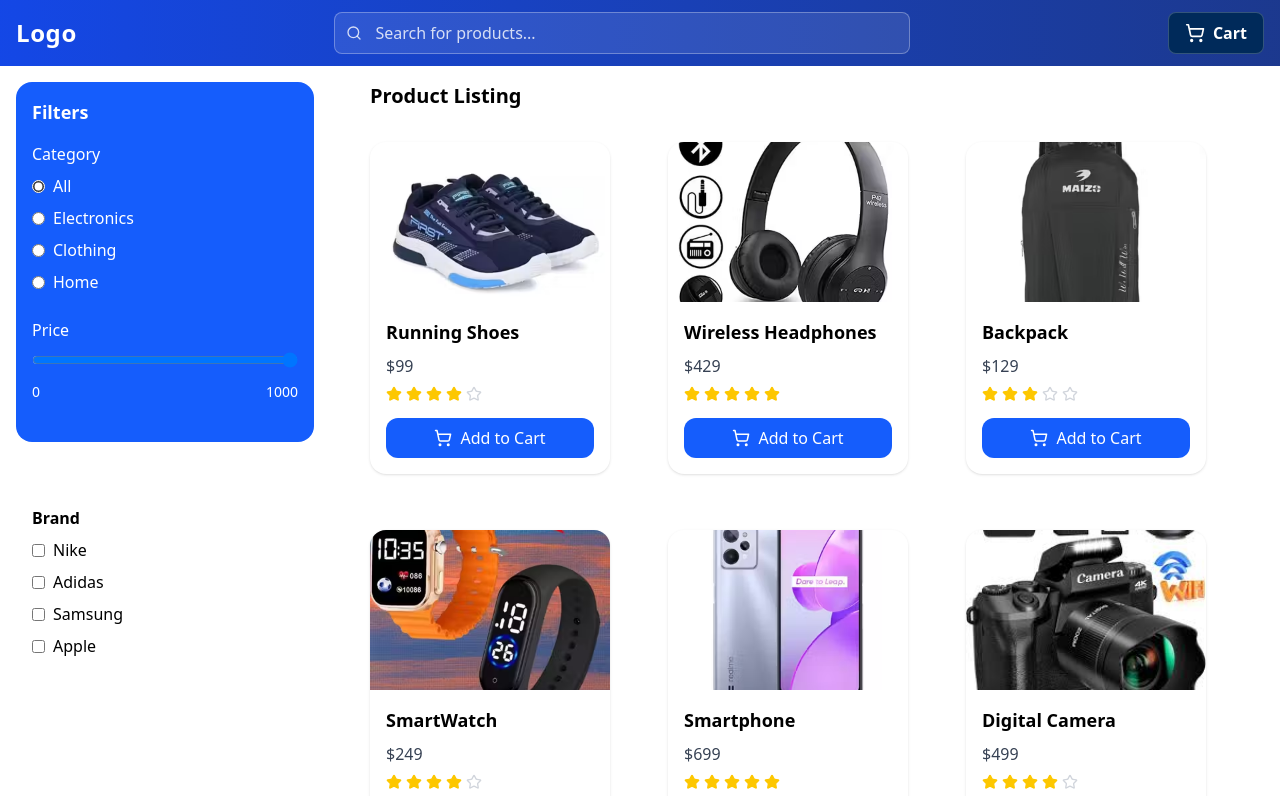
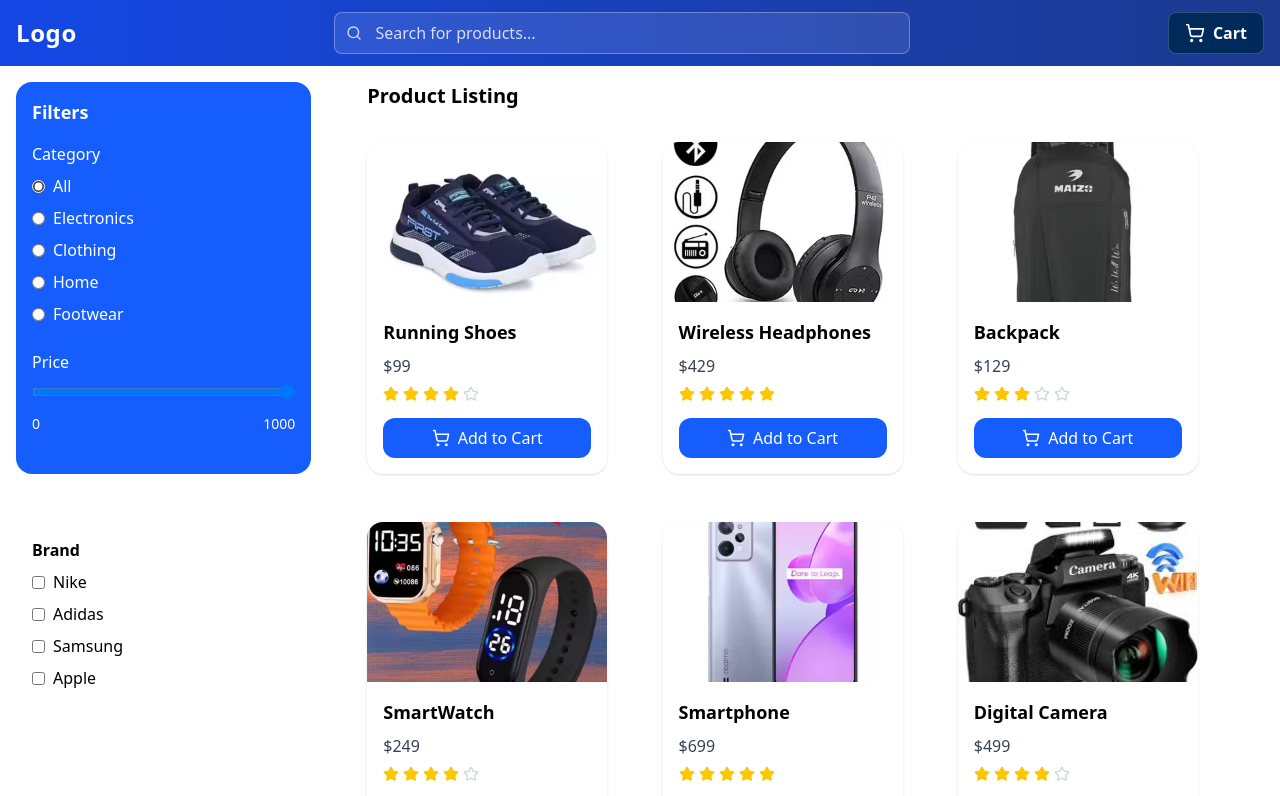
Before and after one commit to rohit-1624/whatbytes-ecommerce, a Next.js app: page / in a window 1280 px wide. Shown: the top 796 px of the page. Built offline with nearby package versions, Linux system fonts and the light colour scheme.

Commit message:
search fiter logic added

```diff
--- a/components/Header.jsx
+++ b/components/Header.jsx
@@ -1,21 +1,28 @@
 "use client";
 import { useMemo } from "react";
 import { ShoppingCart, Search } from "lucide-react";
+import { useDispatch } from "react-redux";
+import { setSearchQuery } from "@/redux/slices/productSlice";
 
 const Header = ({ cartCount = 0 }) => {
-  // clamp badge (no negative)
+  const dispatch = useDispatch();
+
   const count = useMemo(() => Math.max(0, Number(cartCount) || 0), [cartCount]);
+
+  const handleSearch = (e) => {
+    dispatch(setSearchQuery(e.target.value));
+  };
 
   return (
     <header className="w-full">
       <div className="bg-gradient-to-r from-blue-700 to-blue-900">
         <div className="mx-auto max-w-7xl px-4 py-3 flex items-center gap-4">
-          {/* Logo (left) */}
+          {/* Logo */}
           <div className="text-white font-semibold text-2xl tracking-wide select-none">
             Logo
           </div>
 
-          {/* Center search (kept centered using flex grow + max width) */}
+          {/* Search */}
           <div className="flex-1 flex justify-center">
             <div className="relative w-full max-w-xl">
               <span className="absolute left-3 top-1/2 -translate-y-1/2">
@@ -25,6 +32,7 @@ const Header = ({ cartCount = 0 }) => {
                 type="text"
                 placeholder="Search for products..."
                 aria-label="Search products"
+                onChange={handleSearch}
                 className="w-full rounded-lg bg-white/10 placeholder-white/80 text-white
                            pl-10 pr-4 py-2 outline-none border border-white/30
                            focus:border-white/60 focus:ring-0"
@@ -32,7 +40,7 @@ const Header = ({ cartCount = 0 }) => {
             </div>
           </div>
 
-          {/* Cart (right) */}
+          {/* Cart */}
           <button
             type="button"
             className="relative inline-flex items-center gap-2 rounded-lg px-4 py-2
--- a/components/ProductPage.jsx
+++ b/components/ProductPage.jsx
@@ -1,32 +1,28 @@
 "use client";
 import { useState } from "react";
-import Link from "next/link";   // 👈 yeh import karo
+import Link from "next/link";
 import { Star, ShoppingCart } from "lucide-react";
+import { useSelector } from "react-redux";
+import { selectFilteredProducts } from "@/redux/slices/productSlice";  // 👈 selector import
 
 const ProductPage = () => {
   const [category, setCategory] = useState("All");
   const [price, setPrice] = useState([1000]);
 
-  const categories = ["All", "Electronics", "Clothing", "Home"];
+  const categories = ["All", "Electronics", "Clothing", "Home", "Footwear"];
   const brands = ["Nike", "Adidas", "Samsung", "Apple"];
 
-const products = [
-  { id: 1, title: "Running Shoes", price: 99, category: "Footwear", image: "/images/shoes.avif", rating: 4, desc: "Comfortable running shoes for everyday use." },
-  { id: 2, title: "Wireless Headphones", price: 429, category: "Electronics", image: "/images/headphone.avif", rating: 5, desc: "Noise-cancelling headphones with long battery life." },
-  { id: 3, title: "Backpack", price: 129, category: "Home", image: "/images/backpack.avif", rating: 3, desc: "Durable backpack suitable for travel and work." },
-  { id: 4, title: "SmartWatch", price: 249, category: "Electronics", image: "/images/smartwatch.avif", rating: 4, desc: "Smartwatch with health tracking features." },
-  { id: 5, title: "Smartphone", price: 699, category: "Electronics", image: "/images/smartphone.avif", rating: 5, desc: "Latest smartphone with high-performance camera." },
-  { id: 6, title: "Digital Camera", price: 499, category: "Electronics", image: "/images/camera.jfif", rating: 4, desc: "High resolution digital camera for photography." },
-  { id: 7, title: "T-shirt", price: 29, category: "Clothing", image: "/images/tshirt.avif", rating: 4, desc: "Casual cotton t-shirt available in multiple sizes." }
-];
+  // 👇 Redux se products laa rahe hain (already search filter apply hai)
+  const searchedProducts = useSelector(selectFilteredProducts);
 
-  const filteredProducts = products.filter(
+  // Extra filter category + price
+  const filteredProducts = searchedProducts.filter(
     (p) => (category === "All" || p.category === category) && p.price <= price[0]
   );
 
   return (
     <div className="flex flex-col md:flex-row gap-6 p-4">
-      {/* Sidebar ... (same as your code) */}
+      {/* Sidebar */}
       <div className="md:w-3/12 flex flex-col gap-12 ">
         <div className="bg-blue-600 text-white p-4 rounded-2xl">
           <h2 className="text-lg font-semibold mb-4">Filters</h2>
@@ -69,8 +65,6 @@ const products = [
           </div>
         </div>
 
-
-
         {/* Brand */}
         <div className="bg-white text-black p-4 rounded-2xl">
           <div>
@@ -90,8 +84,9 @@ const products = [
       {/* Main Product Grid */}
       <div className="md:w-9/12 ml-8">
         <p className="text-black text-xl font-bold mb-8">Product Listing</p>
-        <div className="grid grid-cols-1 sm:grid-cols-2 lg:grid-cols-3 space-x-28 space-y-14">
-          {filteredProducts.map((product) => (
+        <div className="grid grid-cols-1 sm:grid-cols-2 lg:grid-cols-3 space-x-25 space-y-12">
+          {filteredProducts.length > 0 ? (
+            filteredProducts.map((product) => (
               <Link key={product.id} href={`/products/${product.id}`}>
                 <div className="bg-white w-60 shadow rounded-2xl overflow-hidden flex flex-col cursor-pointer hover:scale-105 transition">
                   <img src={product.image} alt={product.title} className="h-40 w-full object-cover" />
@@ -117,7 +112,10 @@ const products = [
                   </div>
                 </div>
               </Link>
-          ))}
+            ))
+          ) : (
+            <p className="text-gray-500">No products found.</p>
+          )}
         </div>
       </div>
     </div>
--- a/redux/slices/productSlice.js
+++ b/redux/slices/productSlice.js
@@ -11,6 +11,7 @@ const initialState = {
     { id: 7, title: "T-shirt", price: 29, category: "Clothing", image: "/images/tshirt.avif", rating: 4, desc: "Casual cotton t-shirt available in multiple sizes." }
   ],
   selectedProduct: null,
+  searchQuery: "",
 };
 
 const productSlice = createSlice({
@@ -20,8 +21,23 @@ const productSlice = createSlice({
     setSelectedProduct: (state, action) => {
       state.selectedProduct = action.payload;
     },
+    setSearchQuery: (state, action) => {
+      state.searchQuery = action.payload;
+    },
   },
 });
 
-export const { setSelectedProduct } = productSlice.actions;
+export const { setSelectedProduct, setSearchQuery } = productSlice.actions;
+
+// ✅ Safe selector (agar galti se key `product` ho to bhi handle ho jaye)
+export const selectFilteredProducts = (state) => {
+  const slice = state.products ?? state.product ?? initialState;
+  const query = (slice.searchQuery || "").toLowerCase();
+  return (slice.products || []).filter(
+    (p) =>
+      p.title.toLowerCase().includes(query) ||
+      p.category.toLowerCase().includes(query)
+  );
+};
+
 export default productSlice.reducer;
```
Lines whose indentation alone changed are shown as unchanged.
